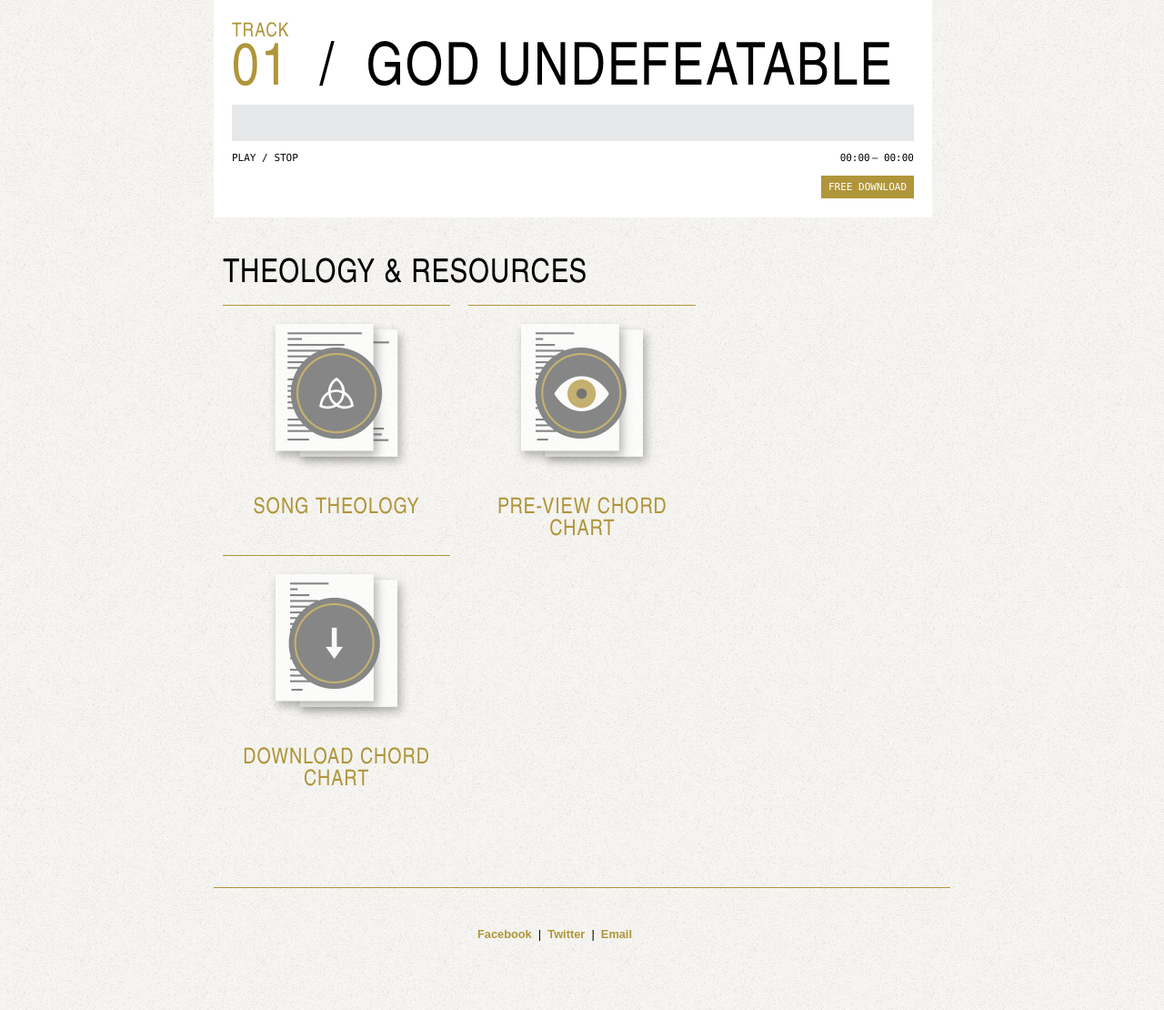
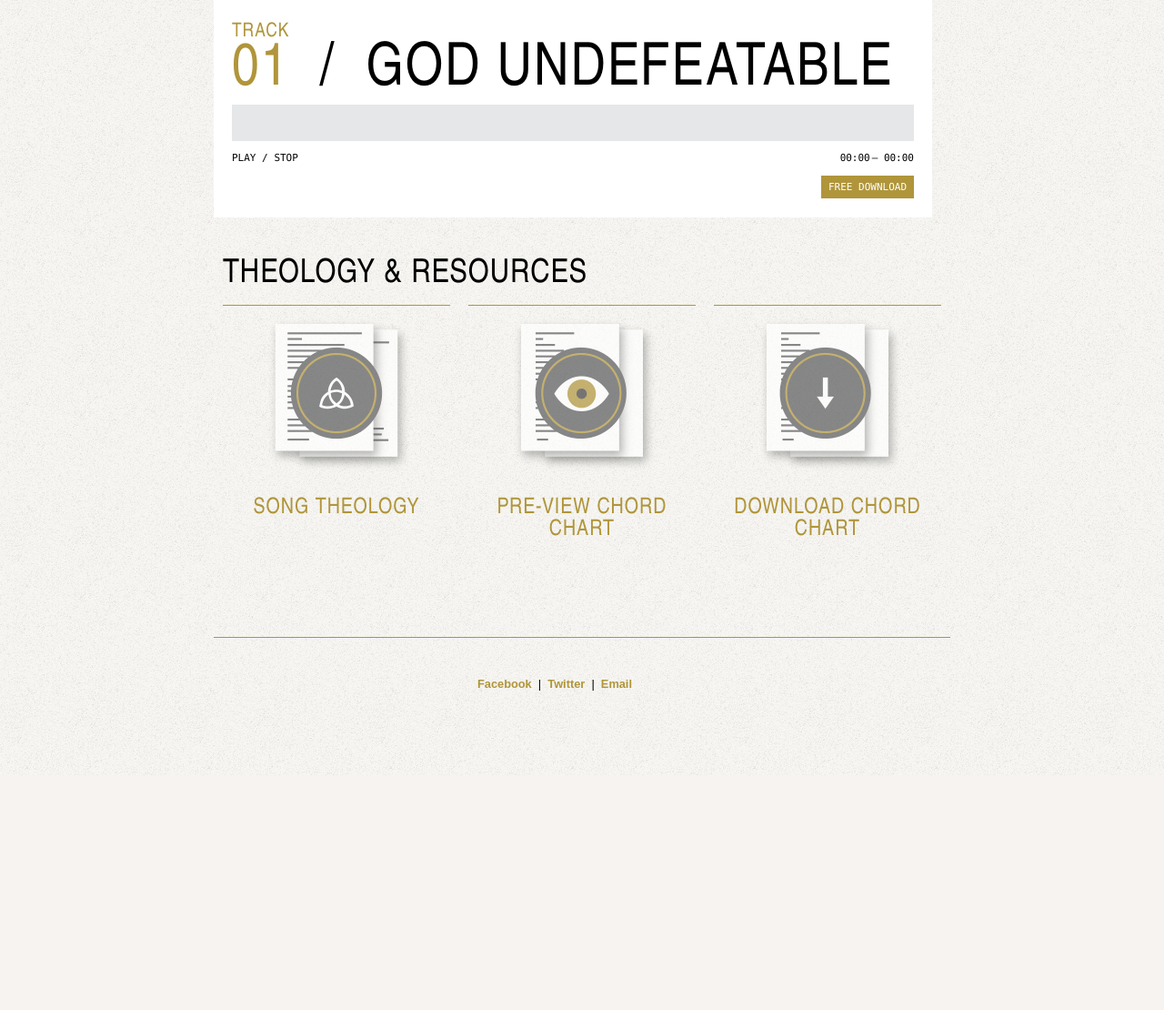
Before and after one commit to hsiamm/austinstoneworship, a PHP site: page / in a window 1280 px wide. Shown: the part 576-1686 px from the top of the page at 91% size. After the commit the page ends 1428 px from the top, so only its background shows below. Run offline with PHP 8.4, Linux system fonts and the light colour scheme; some libraries are stand-ins or nearby versions.

Commit message:
updated column styles

```diff
--- a/css/styles.css
+++ b/css/styles.css
@@ -89,7 +89,7 @@ body {
 .fourcol {
 	height:auto;
 	float:left;
-	margin:0 1.25%;
+	margin:0 1.234567901235%; /* 10px / 810 */
 	padding:0;
 }
 
```
